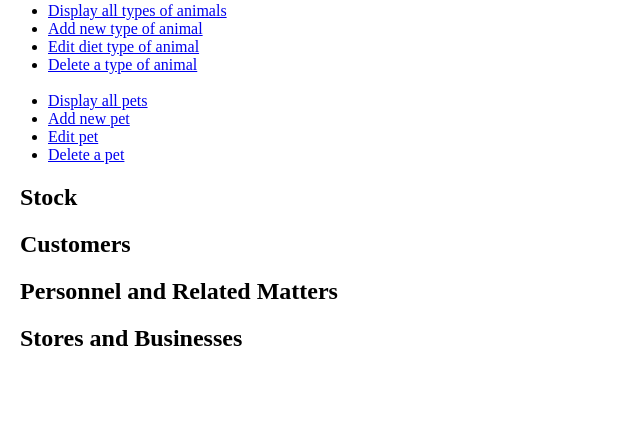
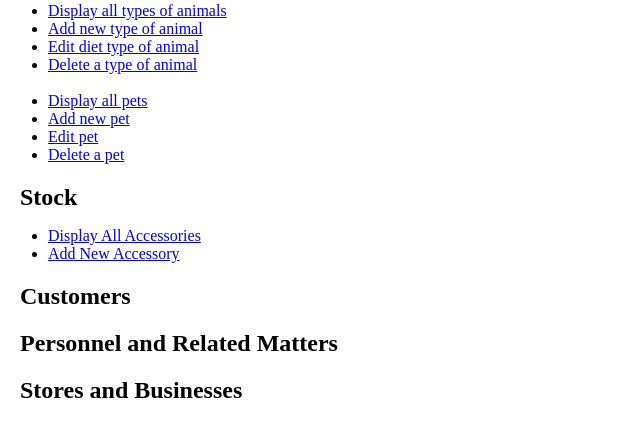
Before and after one commit to srna99/CMSC508-Pet-Store-DBMS, a PHP site: page / in a window 1280 px wide. Shown: the part 125-562 px from the top of the page, without its empty margins (0-640 px from the left). Run offline with PHP 8.4, Linux system fonts and the light colour scheme.

Commit message:
added accessories to index

```diff
--- a/index.php
+++ b/index.php
@@ -33,6 +33,10 @@
     	</ul>
 
     	<h2>Stock</h2>
+    	<ul>
+			<li><a href="accessory.php">Display All Accessories</a></li>
+			<li><a href="addAccessory.php">Add New Accessory</a></li>
+		</ul>
 
     	<h2>Customers</h2>
 
```
